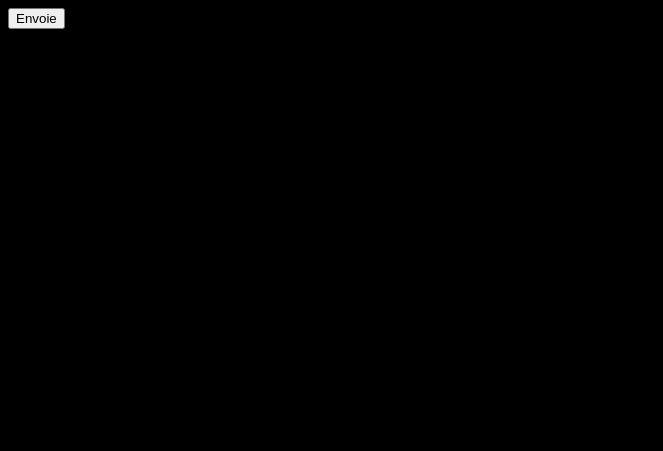
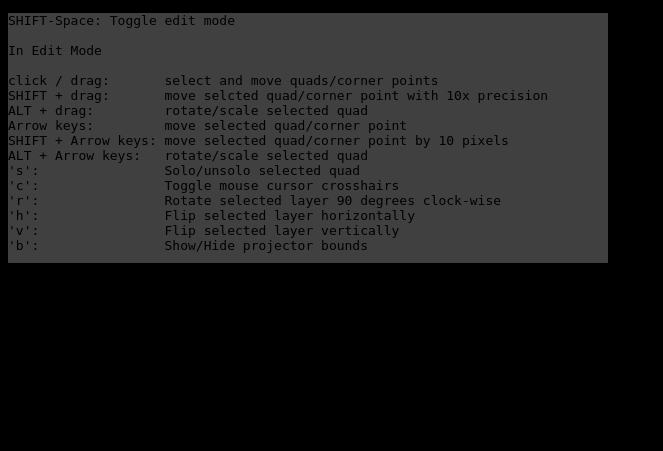
Before and after one commit to tpusmb/lei-ihm_video_mapping, a Flask app: page / in a window 1280 px wide. Before the commit the part shown is almost empty. Shown: the top 451 px of the page, without its empty margins (0-663 px from the left). Run offline with Flask 2, Linux system fonts and the light colour scheme; parts of the project's set-up code (start-up, migrations or seed data) failed here and were passed over.

Commit message:
add doc help

```diff
--- a/web/templates/index.html
+++ b/web/templates/index.html
@@ -10,11 +10,27 @@
     </style>
 </head>
 <body>
+<pre id="controls" style="width:600px; height:250px; background:#404040">
+SHIFT-Space: Toggle edit mode
+
+In Edit Mode
+
+click / drag:       select and move quads/corner points
+SHIFT + drag:       move selcted quad/corner point with 10x precision
+ALT + drag:         rotate/scale selected quad
+Arrow keys:         move selected quad/corner point
+SHIFT + Arrow keys: move selected quad/corner point by 10 pixels
+ALT + Arrow keys:   rotate/scale selected quad
+'s':                Solo/unsolo selected quad
+'c':                Toggle mouse cursor crosshairs
+'r':                Rotate selected layer 90 degrees clock-wise
+'h':                Flip selected layer horizontally
+'v':                Flip selected layer vertically
+'b':                Show/Hide projector bounds
+	</pre>
 <img id="img0" src="{{url_for('static', filename='img/test_image.jpg') }}" alt="image test 1"/>
 <img id="img1" src="{{url_for('static', filename='img/test_image.jpg') }}" alt="image test 2"/>
 <img id="img2" src="{{url_for('static', filename='img/test_image.jpg') }}" alt="image test 3"/>
-
-<button onclick="sendPoints()">Envoie</button>
 
 <script src="{{ url_for('static', filename='js/maptastic.js') }}"></script>
 <script src="{{ url_for('static', filename='js/jquery-3.4.1.min.js') }}"></script>
--- a/web/views.py
+++ b/web/views.py
@@ -5,8 +5,11 @@ from py_video_mapping import PyVideoMapping, creat_monitor
 
 app = Flask(__name__)
 
-py_video_mapping = PyVideoMapping(PyVideoMapping.get_all_screens()[1])
-py_video_mapping.show_to_projector(py_video_mapping.wall_paper, blocking=False)
+if len(PyVideoMapping.get_all_screens()) > 1:
+    py_video_mapping = PyVideoMapping(PyVideoMapping.get_all_screens()[1])
+    py_video_mapping.show_to_projector(py_video_mapping.wall_paper, blocking=False)
+else:
+    py_video_mapping = None
 
 
 @app.route('/')
@@ -24,9 +27,11 @@ def send_points():
     print("update projector")
     data_json = request.json
     save_mapping.save(data_json)
-    if py_video_mapping.screen_relation is None:
-        py_video_mapping.change_ui_screen(creat_monitor(data_json["width"], data_json["heigth"]))
-    py_video_mapping.mapping_calibration(data_json["points"])
+
+    if py_video_mapping is not None:
+        if py_video_mapping.screen_relation is None:
+            py_video_mapping.change_ui_screen(creat_monitor(data_json["width"], data_json["heigth"]))
+        py_video_mapping.mapping_calibration(data_json["points"])
     return "success", 200
 
 
```
